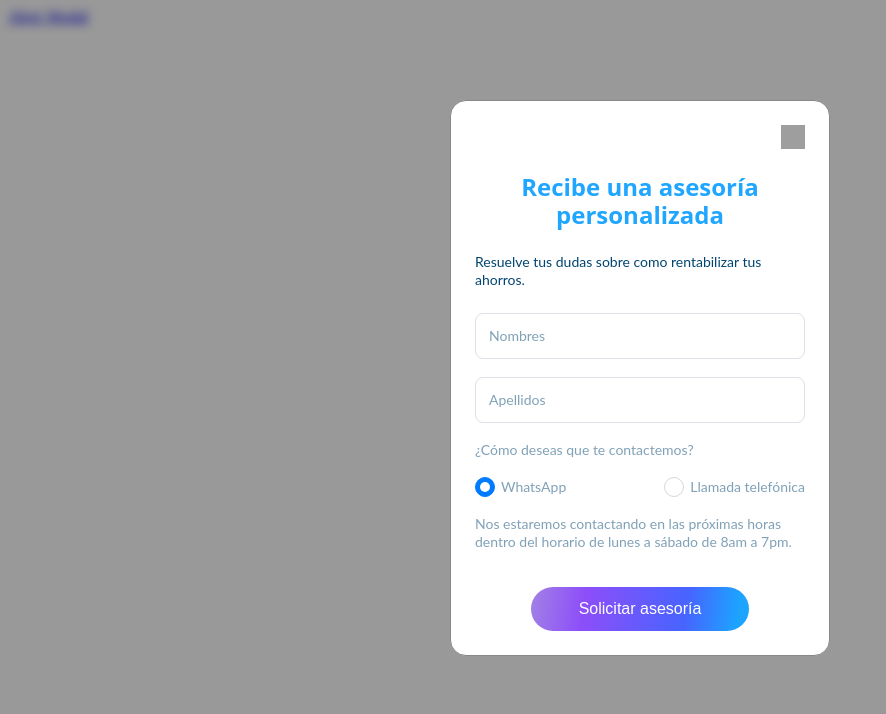
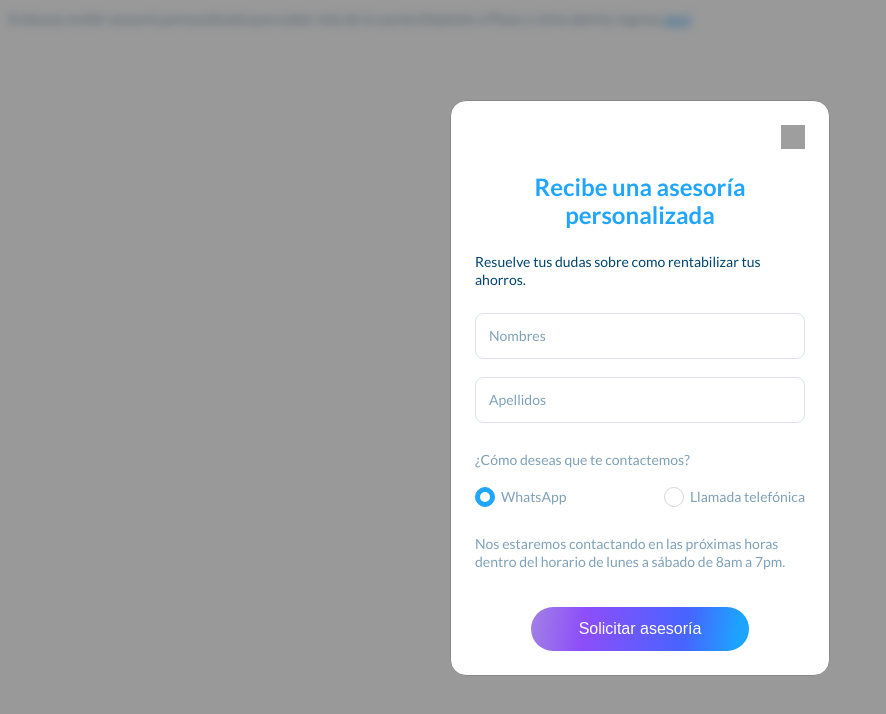
Before and after one commit to M4rckR/modal-dp, a plain HTML site: page index.html in a window 1280 px wide. Shown: the whole page, without its empty margins (0-886 px from the left). Drawn offline with Linux system fonts and the light colour scheme; grey boxes are pictures that could not be loaded.

Commit message:
Corecciones hechas por cile

```diff
--- a/index.html
+++ b/index.html
@@ -1,8 +1,18 @@
+<!DOCTYPE html>
+<html lang="es">
+<head>
+    <meta charset="UTF-8">
+    <meta name="viewport" content="width=device-width, initial-scale=1.0">
+    <title>Document</title>
+    <link rel="preconnect" href="https://fonts.googleapis.com">
+    <link rel="preconnect" href="https://fonts.gstatic.com" crossorigin>
+    <link href="https://fonts.googleapis.com/css2?family=Lato:ital,wght@0,100;0,300;0,400;0,700;0,900;1,100;1,300;1,400;1,700;1,900&display=swap" rel="stylesheet">
+    <style>
 
+        * {
+            box-sizing: border-box;
+        }
 
-
-
-<style>
         .modal {
             display: none;
             position: fixed;
@@ -15,6 +25,11 @@
             overflow: auto;
             backdrop-filter: blur(5px);
             background-color: rgba(0,0,0,0.4);
+            font-family: "Lato", sans-serif;
+        }
+
+        p {
+            font-family: "Lato", sans-serif;
         }
 
         .banbif-form-radio input[type="radio"] {
@@ -50,8 +65,8 @@
         }
 
         .banbif-form-radio input[type="radio"]:checked {
-    background-color: #007bff; /* Color de fondo del círculo externo */
-    border-color: #007bff; /* Color del borde del círculo externo */
+            background-color: #20A6FF; /* Color de fondo del círculo externo */
+            border-color: #20A6FF; /* Color del borde del círculo externo */
         }
 
         input[type="radio"]:checked::before {
@@ -64,17 +79,10 @@
             margin: auto;
             padding: 24px;
             border: 1px solid #888;
-    width: 330px;
+            width: 100%;
+            max-width: 380px;
             position: relative;
             border-radius: 16px;
-}
-
-h1,h2,h3,h4,h5,h6 {
-    font-family: 'Open Sans', sans-serif;
-}
-
-p,label {
-    font-family: 'Lato', sans-serif;
         }
 
         .close {
@@ -92,7 +100,7 @@
             font-size: 24px;
             text-align: center;
             color: #20A6FF;
-    font-weight: bolder;
+            font-weight: 700;
             font-style: normal;
             line-height: 28px;
             padding-top: 24px;
@@ -210,21 +218,31 @@
             display: none;
         }
 
-@media(max-width: 417px) {
+        @media(max-width: 407px){
             .modal-content {
-        width: 300px;
+                max-width: 360px;
             }
         }
-@media(max-width: 372px) {
+        @media(max-width: 383px){
             .modal-content {
-        width: 280px;
+                max-width: 340px;
             }
         }
 
+        .banbif-text-low {
+            margin-top: 10px;
+            color: #00447080;
+            font-size: 14px;
+            line-height: 18px;
+        }
+
+        .banbif-text-low a{
+            color: #20A6FF;
+        }
+
     </style>
-
-
-<div>
+</head>
+<body>
     <div id="myModal" class="modal">
         <div class="modal-content">
             <span class="close"></span>
@@ -264,11 +282,22 @@
             </div>
         </div>
     </div>
-    <a href="#" id="openModal">Abrir Modal</a>
-</div>
 
-<script>
-document.addEventListener('DOMContentLoaded', () => {
+    <!-- Este ancla dispara el Modal -->
+     <!-- Ademas este texto es el que se debe incluir -->
+      <!-- ____________________________________________________ -->
+<style>
+    .banbif-text-low {
+        margin-top: 10px;
+        color: #00447080;
+        font-size: 14px;
+        line-height: 18px;
+    }
+</style>
+    <p class="banbif-text-low">Si deseas recibir asesoría personalizada para saber más de la cuenta Depósito a Plazo y cómo abrirla, ingresa <a href="#" id="openModal">aquí</a></p>
+
+
+    <script>document.addEventListener('DOMContentLoaded', () => {
         const modal = document.getElementById('myModal');
         const openModal = document.getElementById('openModal');
         const closeBtn = document.querySelector('.close');
@@ -311,6 +340,10 @@
             e.preventDefault();
             modal.style.display = 'block';
         });
+
+        // setTimeout(() => {
+        //     modal.style.display = 'none';
+        // }, 5000);
 
         closeBtn.addEventListener('click', () => {
             modal.style.display = 'none';
@@ -359,5 +392,6 @@
                 labelApellido.style.top = '50%';
             }
         });
-});
-</script>
+    });</script>
+</body>
+</html>
```
Also changed, not shown: fragmentos.html (+14 -26 lines). Lines whose indentation alone changed are shown as unchanged.
